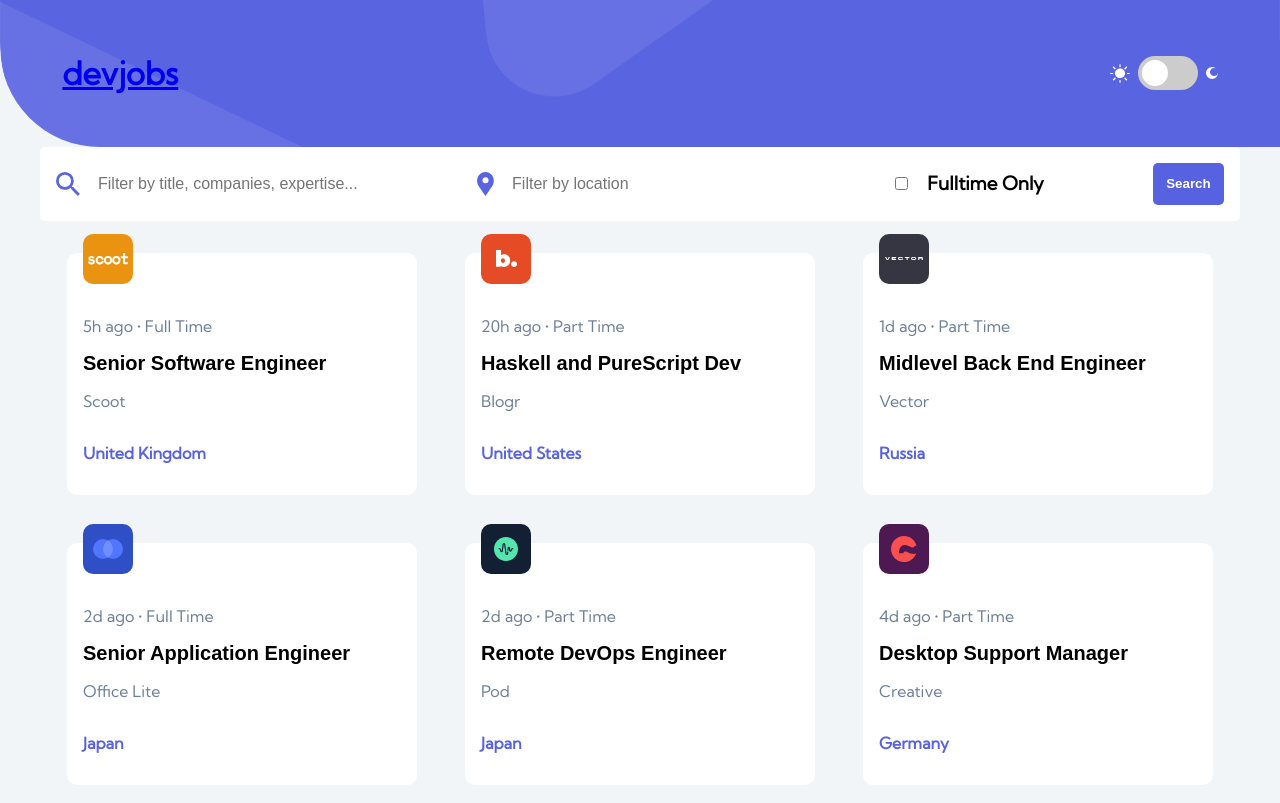
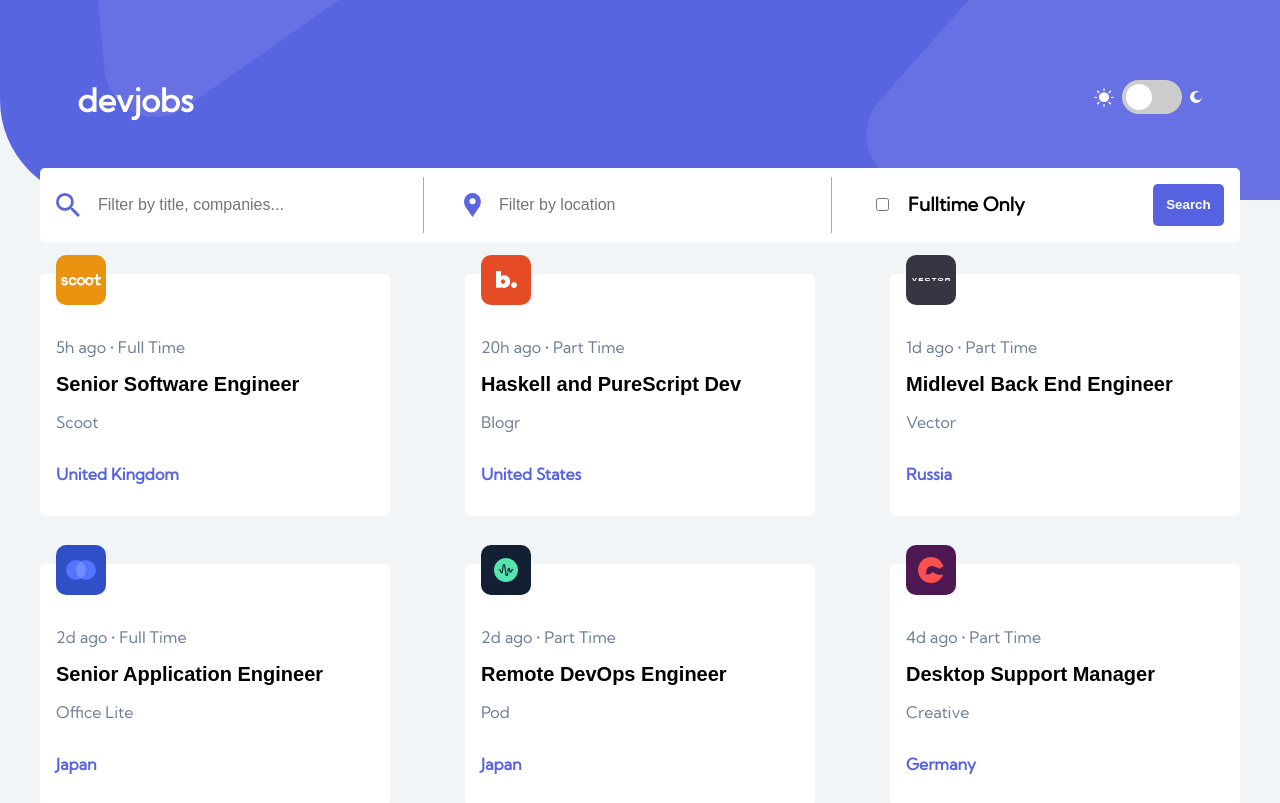
Before and after one commit to Buachie/devjobs-app, a React (Create React App) app: page / in a window 1280 px wide. Shown: the top 803 px of the page. Built offline with nearby package versions, Linux system fonts and the light colour scheme.

Commit message:
Add mobile search bar and modal

```diff
--- a/src/components/Navbar.jsx
+++ b/src/components/Navbar.jsx
@@ -8,9 +8,7 @@ const Navbar = () => {
     <div>
       <div className="navbar">
         <div className="nav-content">
-          <Link to="/">
-            <h1>devjobs</h1>
-          </Link>
+          <Link to="/">devjobs</Link>
           <div className="toggle-container">
             <img src={SunIcon} alt="" />
             <div className="toggle">
--- a/src/components/SearchBar.jsx
+++ b/src/components/SearchBar.jsx
@@ -1,13 +1,16 @@
-import React, { useRef } from "react";
+import React, { useState, useRef } from "react";
 import { useSearch } from "../contexts/SearchContext";
 import SearchIcon from "../assets/desktop/icon-search.svg";
 import LocationIcon from "../assets/desktop/icon-location.svg";
+import FilterIcon from "../assets/mobile/icon-filter.svg";
 
 const SearchBar = () => {
   const searchRef = useRef();
   const locationRef = useRef();
   const fullTimeRef = useRef();
   const { setFilters } = useSearch();
+
+  const [modal, setModal] = useState(false);
 
   const handleSubmit = async (e) => {
     e.preventDefault();
@@ -18,22 +21,38 @@ const SearchBar = () => {
     );
   };
 
-  return (
-    <div className="searchbar">
-      <form onSubmit={handleSubmit}>
+  const mobileMenu = (
+    <form className="mobile-search" onSubmit={handleSubmit}>
       <div className="input-container">
-          <img src={SearchIcon} alt="" />
         <input
           type="text"
           name="title"
           id="title"
           className="text-input"
-            placeholder="Filter by title, companies, expertise..."
+          placeholder="Filter by title, companies..."
           ref={searchRef}
         />
       </div>
-        <div className="input-container">
-          <img src={LocationIcon} alt="" />
+      <div className="filters">
+        <img
+          src={FilterIcon}
+          alt="filter-icon"
+          onClick={() => setModal(true)}
+        />
+        <input type="submit" className="button dark" />
+      </div>
+    </form>
+  );
+
+  const modalMenu = (
+    <form
+      className={`modal-menu ${modal ? "active" : ""}`}
+      onSubmit={handleSubmit}
+    >
+      <div className="modal" onClick={() => setModal(false)}></div>
+      <div className="modal-container">
+        <div className="input-container location">
+          <img src={LocationIcon} alt="location-icon" />
           <input
             type="text"
             name="location"
@@ -43,7 +62,52 @@ const SearchBar = () => {
             ref={locationRef}
           />
         </div>
+        <div className="input-container fullTime">
+          <input
+            type="checkbox"
+            name="fulltime"
+            id="fulltime"
+            value="Full Time"
+            ref={fullTimeRef}
+          />
+          <h3>Fulltime Only</h3>
+        </div>
+        <input
+          type="submit"
+          className="button dark"
+          onClick={() => setModal(false)}
+        />
+      </div>
+    </form>
+  );
+
+  return (
+    <div className="searchbar">
+      <form className="expanded-search" onSubmit={handleSubmit}>
         <div className="input-container">
+          <img src={SearchIcon} alt="search-icon" />
+          <input
+            type="text"
+            name="title"
+            id="title"
+            className="text-input"
+            placeholder="Filter by title, companies..."
+            ref={searchRef}
+          />
+        </div>
+        <div className="input-container location">
+          <img src={LocationIcon} alt="location-icon" />
+          <input
+            type="text"
+            name="location"
+            id="location"
+            className="text-input"
+            placeholder="Filter by location"
+            ref={locationRef}
+          />
+        </div>
+        <div className="input-container fullTime">
+          <div className="flex-container">
             <input
               type="checkbox"
               name="fulltime"
@@ -54,7 +118,11 @@ const SearchBar = () => {
             <h3>Fulltime Only</h3>
           </div>
           <input type="submit" value="Search" className="button dark" />
+        </div>
       </form>
+
+      {mobileMenu}
+      {modalMenu}
     </div>
   );
 };
--- a/src/scss/_general.scss
+++ b/src/scss/_general.scss
@@ -15,7 +15,7 @@ $dark-gray: hsl(214, 17%, 51%);
 }
 
 @mixin lg {
-  @media screen and (min-width: 1440px) {
+  @media screen and (min-width: 1200px) {
     @content;
   }
 }
@@ -42,9 +42,10 @@ body {
   margin: 2em auto;
   display: flex;
   flex-direction: column;
-  justify-content: center;
+  justify-content: space-between;
   align-items: center;
   gap: 3em;
+
   @include med {
     flex-direction: row;
     flex-wrap: wrap;
--- a/src/scss/_jobcard.scss
+++ b/src/scss/_jobcard.scss
@@ -1,8 +1,14 @@
 .card {
   background-color: #fff;
-  border-radius: 10px;
+  border-radius: 5px;
   padding: 1em;
-  width: 350px;
+  width: 100%;
+  @include med {
+    width: 45%;
+  }
+  @include lg {
+    width: 350px;
+  }
 }
 
 .logo-container {
--- a/src/scss/_navbar.scss
+++ b/src/scss/_navbar.scss
@@ -19,12 +19,22 @@
   .nav-content {
     max-width: 1200px;
     width: 95%;
-    margin: 0 auto;
+    margin: 2em auto;
     display: flex;
     flex-direction: row;
     justify-content: space-between;
-    align-items: center;
+    align-items: flex-start;
     color: #fff;
+    a {
+      text-decoration: none;
+      color: #fff;
+      font-size: 2em;
+      font-weight: 700;
+      transition: 0.5s ease;
+      &:hover {
+        color: $gray;
+      }
+    }
   }
 }
 .toggle-container {
--- a/src/scss/_searchbar.scss
+++ b/src/scss/_searchbar.scss
@@ -1,14 +1,18 @@
 .searchbar {
   max-width: 1200px;
-  width: 100%;
+  width: 95%;
   background-color: #fff;
-  padding: 1em;
   border-radius: 5px;
-  margin: 0 auto;
+  margin: -2em auto 0;
+  @include med {
+    width: 95%;
+  }
   .input-container {
     display: flex;
     flex-direction: row;
     align-items: center;
+    padding: 1em;
+    //justify-content: space-between;
     gap: 1em;
     h3 {
       margin: 0;
@@ -22,7 +26,86 @@
 
   .text-input {
     border: none;
-    width: 17em;
+    // width: 17em;
     font-size: 16px;
   }
 }
+
+.mobile-search {
+  display: flex;
+  flex-direction: row;
+  justify-content: space-between;
+  .button {
+    background-image: url("../assets/desktop/icon-search.svg");
+    background-position: center;
+    background-repeat: no-repeat;
+    padding: 1em;
+    color: #fff;
+  }
+  @include med {
+    display: none !important;
+  }
+}
+.modal-menu {
+  display: none !important;
+}
+.modal {
+  //display: none;
+  position: fixed;
+  z-index: 2;
+  top: 0;
+  left: 0;
+  height: 100%;
+  width: 100%;
+  background-color: hsla(0, 0%, 0%, 0.514);
+}
+
+.expanded-search {
+  display: none !important;
+  .input-container {
+    width: 32%;
+  }
+  .input-container:nth-child(-n + 2) {
+    border-right: 1px solid $gray;
+  }
+  @include med {
+    display: flex !important;
+  }
+  .flex-container {
+    display: flex;
+    flex-direction: row;
+    align-items: center;
+    gap: 1em;
+  }
+  .fullTime {
+    justify-content: space-between;
+  }
+  .text-input {
+    width: 85%;
+  }
+}
+
+.active {
+  display: flex !important;
+  flex-direction: column;
+  align-items: center;
+}
+
+.modal-container {
+  background: #fff;
+  border-radius: 5px;
+  padding: 1em;
+  z-index: 4;
+  display: flex;
+  flex-direction: column;
+  align-items: flex-start;
+  .button {
+    width: 100%;
+  }
+  .input-container {
+    align-items: center;
+    &:first-child {
+      border-bottom: 1px solid $gray;
+    }
+  }
+}
--- a/src/scss/main.css
+++ b/src/scss/main.css
@@ -28,9 +28,9 @@ body {
   -webkit-box-direction: normal;
       -ms-flex-direction: column;
           flex-direction: column;
-  -webkit-box-pack: center;
-      -ms-flex-pack: center;
-          justify-content: center;
+  -webkit-box-pack: justify;
+      -ms-flex-pack: justify;
+          justify-content: space-between;
   -webkit-box-align: center;
       -ms-flex-align: center;
           align-items: center;
@@ -100,7 +100,7 @@ body {
   }
 }
 
-@media screen and (min-width: 1440px) {
+@media screen and (min-width: 1200px) {
   .navbar {
     background-image: url("../assets//desktop/bg-pattern-header.svg");
     padding: 3em;
@@ -110,7 +110,7 @@ body {
 .navbar .nav-content {
   max-width: 1200px;
   width: 95%;
-  margin: 0 auto;
+  margin: 2em auto;
   display: -webkit-box;
   display: -ms-flexbox;
   display: flex;
@@ -121,10 +121,23 @@ body {
   -webkit-box-pack: justify;
       -ms-flex-pack: justify;
           justify-content: space-between;
-  -webkit-box-align: center;
-      -ms-flex-align: center;
-          align-items: center;
+  -webkit-box-align: start;
+      -ms-flex-align: start;
+          align-items: flex-start;
   color: #fff;
+}
+
+.navbar .nav-content a {
+  text-decoration: none;
+  color: #fff;
+  font-size: 2em;
+  font-weight: 700;
+  -webkit-transition: 0.5s ease;
+  transition: 0.5s ease;
+}
+
+.navbar .nav-content a:hover {
+  color: #9eafc2;
 }
 
 .toggle-container {
@@ -205,9 +218,21 @@ body {
 
 .card {
   background-color: #fff;
-  border-radius: 10px;
+  border-radius: 5px;
   padding: 1em;
-  width: 350px;
+  width: 100%;
+}
+
+@media screen and (min-width: 768px) {
+  .card {
+    width: 45%;
+  }
+}
+
+@media screen and (min-width: 1200px) {
+  .card {
+    width: 350px;
+  }
 }
 
 .logo-container {
@@ -311,7 +336,7 @@ body {
   }
 }
 
-@media screen and (min-width: 1440px) {
+@media screen and (min-width: 1200px) {
   .full-listing .listing-header {
     margin: -50px auto 0 auto;
   }
@@ -484,7 +509,7 @@ body {
   padding: 1em;
 }
 
-@media screen and (min-width: 1440px) {
+@media screen and (min-width: 1200px) {
   .listing-footer .footer-items {
     padding: 0;
   }
@@ -515,11 +540,16 @@ body {
 
 .searchbar {
   max-width: 1200px;
-  width: 100%;
+  width: 95%;
   background-color: #fff;
-  padding: 1em;
   border-radius: 5px;
-  margin: 0 auto;
+  margin: -2em auto 0;
+}
+
+@media screen and (min-width: 768px) {
+  .searchbar {
+    width: 95%;
+  }
 }
 
 .searchbar .input-container {
@@ -533,6 +563,7 @@ body {
   -webkit-box-align: center;
       -ms-flex-align: center;
           align-items: center;
+  padding: 1em;
   gap: 1em;
 }
 
@@ -554,7 +585,135 @@ body {
 
 .searchbar .text-input {
   border: none;
-  width: 17em;
   font-size: 16px;
 }
+
+.mobile-search {
+  display: -webkit-box;
+  display: -ms-flexbox;
+  display: flex;
+  -webkit-box-orient: horizontal;
+  -webkit-box-direction: normal;
+      -ms-flex-direction: row;
+          flex-direction: row;
+  -webkit-box-pack: justify;
+      -ms-flex-pack: justify;
+          justify-content: space-between;
+}
+
+.mobile-search .button {
+  background-image: url("../assets/desktop/icon-search.svg");
+  background-position: center;
+  background-repeat: no-repeat;
+  padding: 1em;
+  color: #fff;
+}
+
+@media screen and (min-width: 768px) {
+  .mobile-search {
+    display: none !important;
+  }
+}
+
+.modal-menu {
+  display: none !important;
+}
+
+.modal {
+  position: fixed;
+  z-index: 2;
+  top: 0;
+  left: 0;
+  height: 100%;
+  width: 100%;
+  background-color: rgba(0, 0, 0, 0.514);
+}
+
+.expanded-search {
+  display: none !important;
+}
+
+.expanded-search .input-container {
+  width: 32%;
+}
+
+.expanded-search .input-container:nth-child(-n + 2) {
+  border-right: 1px solid #9eafc2;
+}
+
+@media screen and (min-width: 768px) {
+  .expanded-search {
+    display: -webkit-box !important;
+    display: -ms-flexbox !important;
+    display: flex !important;
+  }
+}
+
+.expanded-search .flex-container {
+  display: -webkit-box;
+  display: -ms-flexbox;
+  display: flex;
+  -webkit-box-orient: horizontal;
+  -webkit-box-direction: normal;
+      -ms-flex-direction: row;
+          flex-direction: row;
+  -webkit-box-align: center;
+      -ms-flex-align: center;
+          align-items: center;
+  gap: 1em;
+}
+
+.expanded-search .fullTime {
+  -webkit-box-pack: justify;
+      -ms-flex-pack: justify;
+          justify-content: space-between;
+}
+
+.expanded-search .text-input {
+  width: 85%;
+}
+
+.active {
+  display: -webkit-box !important;
+  display: -ms-flexbox !important;
+  display: flex !important;
+  -webkit-box-orient: vertical;
+  -webkit-box-direction: normal;
+      -ms-flex-direction: column;
+          flex-direction: column;
+  -webkit-box-align: center;
+      -ms-flex-align: center;
+          align-items: center;
+}
+
+.modal-container {
+  background: #fff;
+  border-radius: 5px;
+  padding: 1em;
+  z-index: 4;
+  display: -webkit-box;
+  display: -ms-flexbox;
+  display: flex;
+  -webkit-box-orient: vertical;
+  -webkit-box-direction: normal;
+      -ms-flex-direction: column;
+          flex-direction: column;
+  -webkit-box-align: start;
+      -ms-flex-align: start;
+          align-items: flex-start;
+}
+
+.modal-container .button {
+  width: 100%;
+}
+
+.modal-container .input-container {
+  -webkit-box-align: center;
+      -ms-flex-align: center;
+          align-items: center;
+}
+
+.modal-container .input-container:first-child {
+  border-bottom: 1px solid #9eafc2;
+}
 /*# sourceMappingURL=main.css.map */
```
Also changed, not shown: 1 other file (tests, documents, lock files or other folders). Lines whose indentation alone changed are shown as unchanged.
